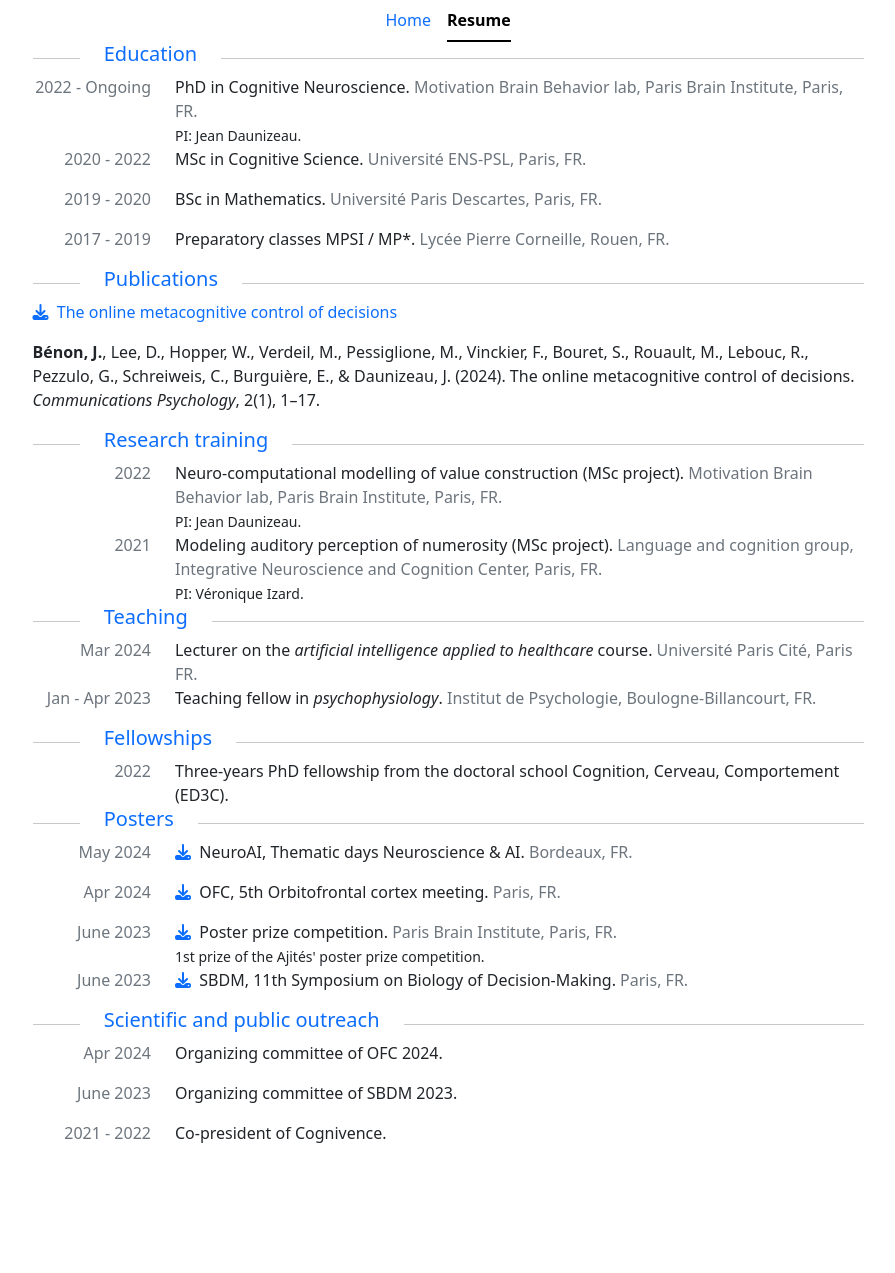
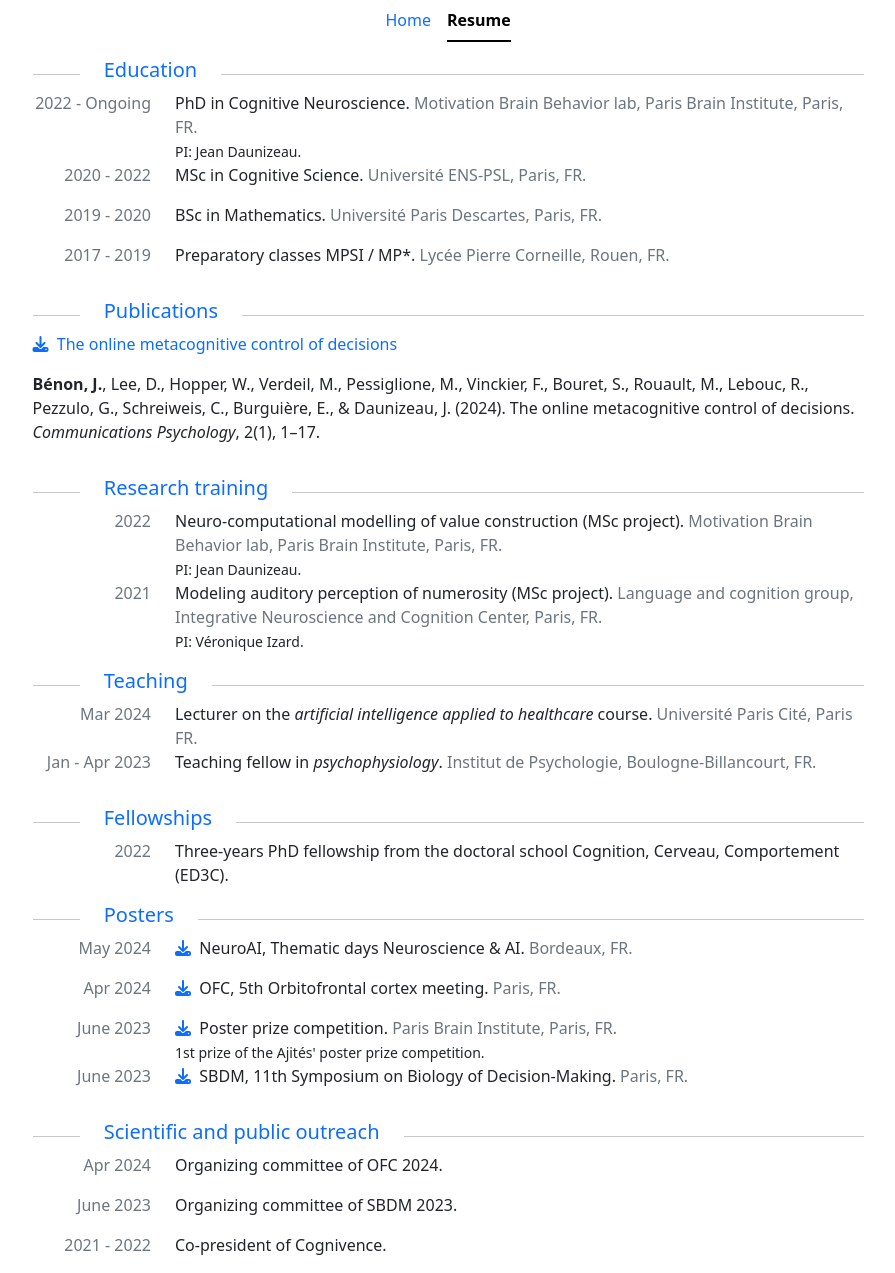
Before and after one commit to jbenon/jbenon.github.io, a Jekyll site: the page built from resume.html, in a window 1280 px wide. Shown: the whole page, without its empty margins (192-1087 px from the left). Built offline with Jekyll 4.4.1, drawn with Linux system fonts in a browser that asks for light colours; nearby versions of some CDN libraries; before the commit the page ends 1161 px from its top, so only the background shows below that.

Commit message:
Set gutter on element row rather than section row

```diff
--- a/resume.html
+++ b/resume.html
@@ -10,8 +10,8 @@ layout: default
     </nav>
 
     {% for section in site.data.resume %}
-      <div class="row justify-content-center gy-5">
-        <div class="col-xl-9 col-lg-10 col-md-11">
+      <div class="row justify-content-center">
+        <div class="col-xl-9 col-lg-10 col-md-11 gy-3">
 
           <!-- Section header -->
           <div class="row justify-content-center">
@@ -41,7 +41,7 @@ layout: default
           {% else %}
             <!-- Regular section -->
             {% for item in section.items %}
-              <div class="row justify-content-center">
+              <div class="row justify-content-center gy-5">
                 <div class="col-2 text-end">
                   <p class="text-secondary">
                     {{item.date}}
```
